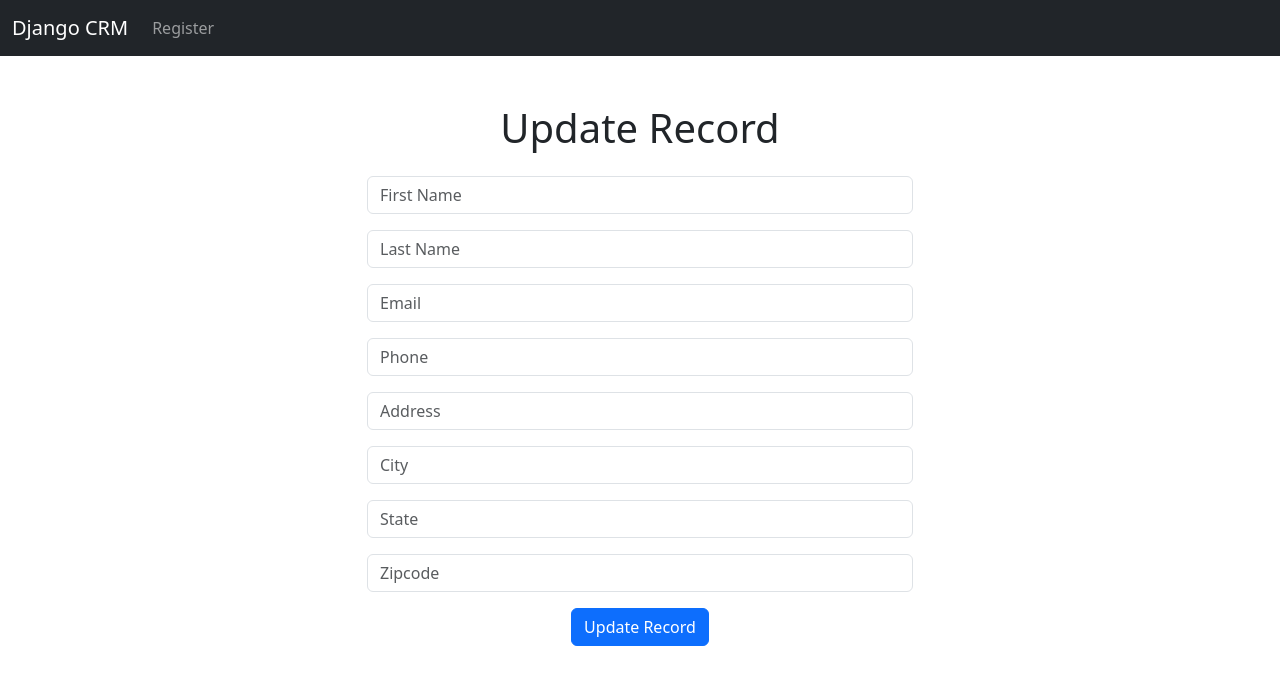
After one commit to kgtaffur/Django-CRM-tutorial, a Django app: template website/templates/update_record.html in a window 1280 px wide. The commit adds this page. Shown: the top 685 px of the page. Run offline with Django 4.2, Linux system fonts and the light colour scheme; the template is opened without the code that fills it: values that come from a table or form of the project are taken from there, others are empty.

Commit message:
Added: Update records functionality

```diff
--- a/website/templates/record.html
+++ b/website/templates/record.html
@@ -33,6 +33,7 @@
 
     <div class="text-center mt-3">
       <a href="{% url 'home' %}" class="btn btn-primary">Back</a>
+      <a href="{% url 'update_record' customer_record.id %}" class="btn btn-secondary">Update</a>
       <a href="{% url 'delete_record' customer_record.id %}" class="btn btn-danger">Delete</a>
     </div>
   </div>
--- /dev/null
+++ b/website/templates/update_record.html
@@ -0,0 +1,20 @@
+{% extends 'base.html' %}
+{% block content %}
+
+<div class="row">
+  <div class="col-md-6 mx-auto">
+    <h1 class="text-center mb-4">Update Record</h1>
+    <form method="POST">
+      {% csrf_token %}
+
+      {{ form.as_p }}
+
+      <div class="text-center">
+        <button type="submit" class="btn btn-primary">Update Record</button>
+      </div>
+    </form>
+  </div>
+</div>
+
+
+{% endblock %}
--- a/website/urls.py
+++ b/website/urls.py
@@ -9,4 +9,5 @@ urlpatterns = [
     path('record/<int:pk>', views.customer_record, name='record'),
     path('delete_record/<int:pk>', views.delete_record, name='delete_record'),
     path('add_record/', views.add_record, name='add_record'),
+    path('update_record/<int:pk>', views.update_record, name='update_record'),
 ]
```
Also changed, not shown: website/views.py (+15 -0 lines).
